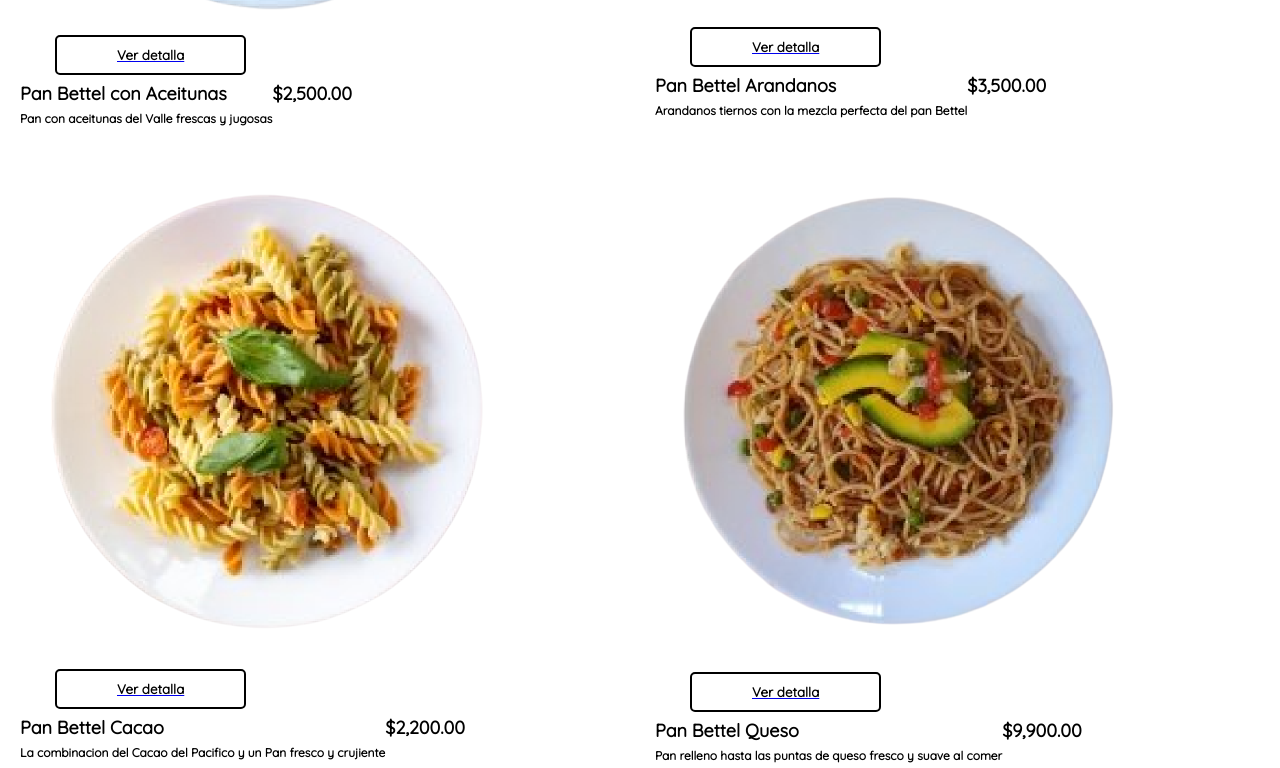
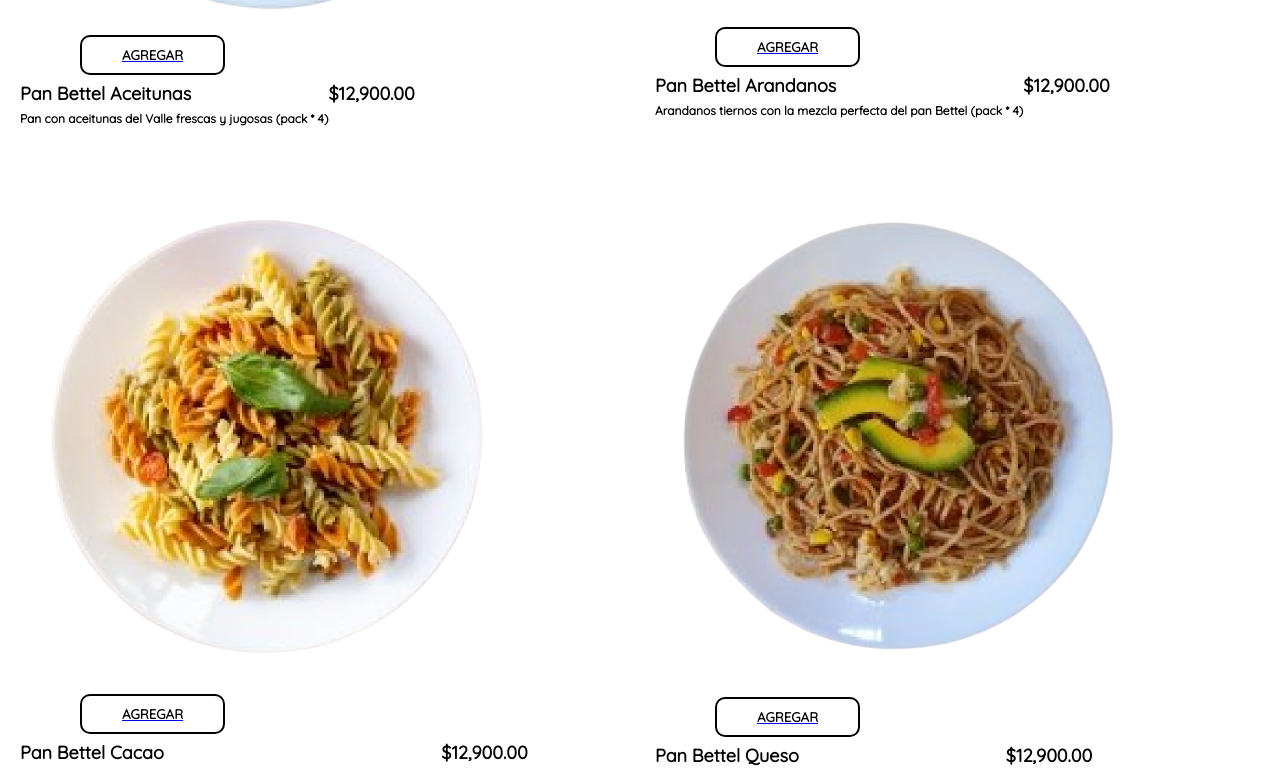
Before and after one commit to Edinsoncolonia99/bettelqa, an Angular app: page /menu in a window 1280 px wide. Shown: the part 537-1305 px from the top of the page. Built offline with nearby package versions, Linux system fonts and the light colour scheme.

Commit message:
ajuste en boton de compra, menu lateral side-menu

```diff
--- a/src/app/app-routing.module.ts
+++ b/src/app/app-routing.module.ts
@@ -3,6 +3,7 @@ import { RouterModule, Routes } from '@angular/router';
 import { ProductsComponent } from './components/products/products.component';
 import { ProductDetailComponent } from './components/product-detail/product-detail.component';
 import { ContactanosComponent } from './components/contactanos/contactanos.component';
+import { UbicacionesComponent } from './components/ubicaciones/ubicaciones.component';
 
 const routes: Routes = [
   {
@@ -19,6 +20,10 @@ const routes: Routes = [
     component: ContactanosComponent
   },
   {
+    path: 'ubicaciones',
+    component: UbicacionesComponent
+  },
+  {
     path: 'product/:id',
     component: ProductDetailComponent
   },
--- a/src/app/components/nav/nav.component.html
+++ b/src/app/components/nav/nav.component.html
@@ -21,8 +21,8 @@
     <button class="side-button" (click)="toggleMenu()">Cerrar</button>
     <ul>
       <li><a routerLink="menu" (click)="toggleMenu()">MENU</a></li>
-      <li><a routerLink="historia" (click)="toggleMenu()">UBICACIONES</a></li>
-      <li><a routerLink="contactanos" (click)="toggleMenu()">CONTACTANOS POR WHATSAPP></a></li>
+      <li><a routerLink="ubicaciones" (click)="toggleMenu()">UBICACIONES</a></li>
+      <li><a routerLink="contactanos" (click)="toggleMenu()">CONTACTANOS POR WHATSAPP</a></li>
     </ul>
   </div>
 </div>
@@ -35,8 +35,8 @@
       </a>
       <ul class="format-nav-1">
         <li><a routerLink="menu">MENU</a></li>
-        <li><a routerLink="historia">UBICACIONES</a></li>
-        <li><a routerLink="contactanos">CONTACTANOS POR WHATSAPP></a></li>
+        <li><a routerLink="ubicaciones">UBICACIONES</a></li>
+        <li><a routerLink="contactanos">CONTACTANOS POR WHATSAPP</a></li>
       </ul>
     </nav>
     <div class="info">
--- a/src/app/components/product/product.component.html
+++ b/src/app/components/product/product.component.html
@@ -1,10 +1,11 @@
 <a [routerLink]="['/product', product.id]">
     <div class="format-image-butto">
         <app-img [img]="product.image"></app-img>
-        <button class="format-card-button" (click)="onAddToCart()">Ver detalla</button>
+        <button class="format-card-button"  (click)="onAddToCart()">AGREGAR</button>
     </div>
 
 </a>
+
 
 <!-- <button class="format-card-button" (click)="onShowDetail()">VER DETALLE</button> -->
 
--- a/src/app/components/product/product.component.scss
+++ b/src/app/components/product/product.component.scss
@@ -17,10 +17,12 @@ p, h2 {
 
   .format-card-subtitle{
     font-size: 12px;
-    margin-bottom: 15px;
+    margin-bottom: 40px;
   }
 
   .format-card-price {
+    display: flex;
+    align-items: flex-start;
     margin-top: 10px;
     font-size: 18px;
   }
@@ -28,11 +30,12 @@ p, h2 {
   .format-card-button {
     display: flex;
     flex-direction: row;
-    margin-left: 35px;
-    border-radius: 5px;
+    margin-left: 60px;
+    border-radius: 10px;
     background-color: white;
     border-style: solid;
     font-weight: 900;
-    padding: 10px 60px 10px 60px;
+    padding: 10px 40px 10px 40px;
     border-color: black;
+
   }
--- a/src/app/components/products/products.component.ts
+++ b/src/app/components/products/products.component.ts
@@ -24,29 +24,29 @@ export class ProductsComponent implements OnInit {
   products: Product[] = [
     {
       id: '1',
-      name: 'Pan con aceitunas del Valle frescas y jugosas',
-      price: 2500,
+      name: 'Pan con aceitunas del Valle frescas y jugosas  (pack * 4)',
+      price: 12900,
       image: './assets/images/plate1.png',
-      title: 'Pan Bettel con Aceitunas'
+      title: 'Pan Bettel Aceitunas'
     },
     {
       id: '2',
-      name: 'Arandanos tiernos con la mezcla perfecta del pan Bettel',
-      price: 3500,
+      name: 'Arandanos tiernos con la mezcla perfecta del pan Bettel (pack * 4)',
+      price: 12900,
       image: './assets/images/plate2.png',
       title: 'Pan Bettel Arandanos'
     },
     {
       id: '3',
-      name: 'La combinacion del Cacao del Pacifico y un Pan fresco y crujiente',
-      price: 2200,
+      name: 'La combinacion del Cacao del Pacifico y un Pan fresco y crujiente (pack * 4)',
+      price: 12900,
       image: './assets/images/plate3.png',
       title: 'Pan Bettel Cacao'
     },
     {
       id: '4',
-      name: 'Pan relleno hasta las puntas de queso fresco y suave al comer',
-      price: 9900,
+      name: 'Pan relleno hasta las puntas de queso fresco y suave (pack * 4)',
+      price: 12900,
       image: './assets/images/plate4.png',
       title: 'Pan Bettel Queso'
     },
--- a/src/app/components/ubicaciones/ubicaciones.component.html
+++ b/src/app/components/ubicaciones/ubicaciones.component.html
@@ -1 +1,13 @@
-<p>ubicaciones works!</p>
+<p>Somos un empredimiento 100 %
+    Colombiano y estamos dando
+    lo mejor de cada uno de nosotros,
+    es por eso que cuidamos la calidad
+    de nuestros productos y hoy solo
+    nos encuentras en delivery.
+    ¿nos quieres cerca? Escribenos,
+    nos alegrará saber de tí.</p>
+    <hr size="2px" color="black" />
+    <p>Pendiente maquetar y estilizar,
+    necesitamos el copy muy bien
+    extructurado. Ejecuta Edinson
+    </p>
```
